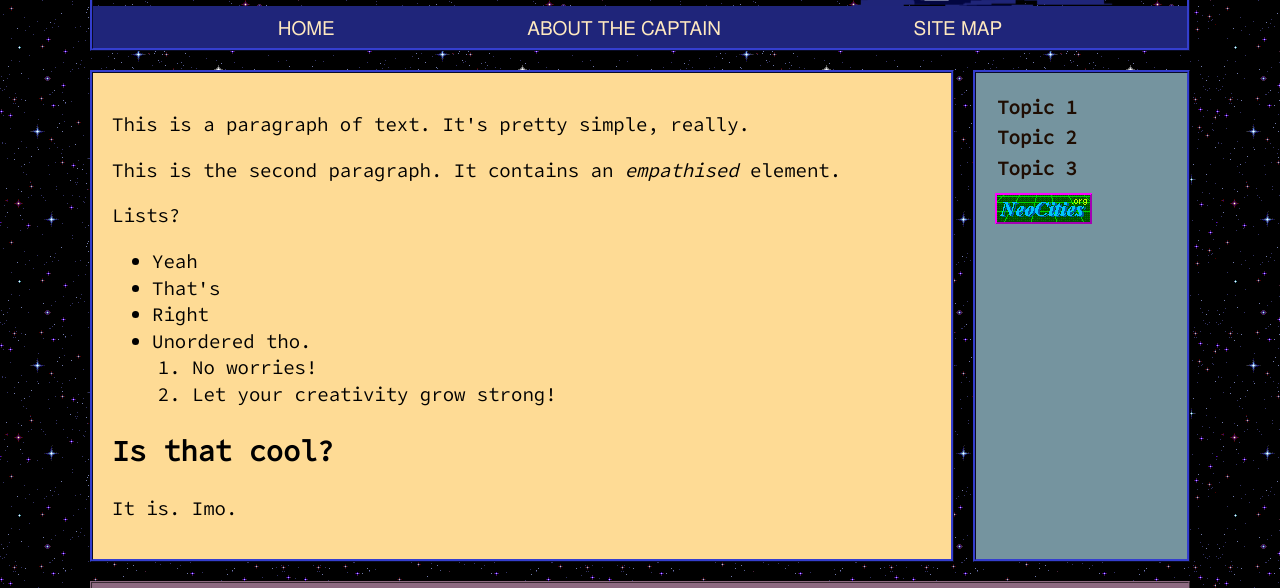
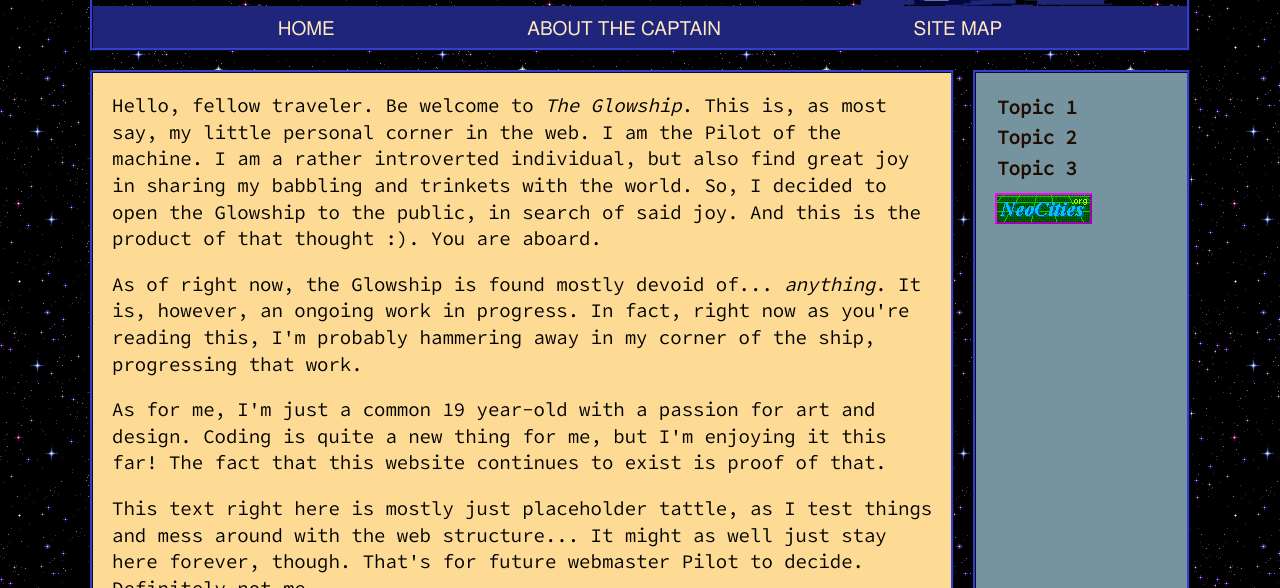
Before and after one commit to wolfdays/GScode-neo, an Eleventy site: page src/index.md in a window 1280 px wide. Shown: the part 201-789 px from the top of the page. Built offline with nearby package versions, Linux system fonts and the light colour scheme; Eleventy itself is replaced by a stand-in of ours; files that its build step writes are made by us from their sources.

Commit message:
finish setup + added index stuff

```diff
--- a/src/_includes/layout/base.njk
+++ b/src/_includes/layout/base.njk
@@ -1,7 +1,7 @@
 <!DOCTYPE html>
 <html lang="en-UK">
   <head>
-    <title>+ welcome aboard the glowship</title>
+    <title>- the glowship -</title>
     <meta charset="utf-8">
     <link rel="stylesheet" href="css/style.css">
     <link rel="icon" href="images/favicon.gif">
--- a/src/css/style.css
+++ b/src/css/style.css
@@ -1,5 +1,3 @@
-/*stylesheet start-----------------------------*/
-
 /*setting @font-face rule----------------------*/
 @font-face {
     font-family: 'bagnardsans';
@@ -19,21 +17,12 @@
 
 
   html {
-/*palette import from coloors------------------*/
-/*HEX COLOR CODES*/
---charcoal: #2e4057ff;
---air-superiority-blue: #759eb8ff;
---almond: #f1dabfff;
---persimmon: #f45d01ff;
---auburn: #a52422ff;
-/*HSLA COLOR CODES*/
+  /*VARIANTS-------------------------------------*/
   --charcoal: hsla(214, 31%, 26%, 1);
   --air-superiority-blue: hsla(203, 32%, 59%, 1);
   --almond: hsla(32, 64%, 85%, 1);
   --persimmon: hsla(23, 99%, 48%, 1);
   --auburn: hsla(1, 66%, 42%, 1);
-/*---------------------------------------------*/
-/* CSS HSL */
   --resolution-blue: hsla(236, 59%, 30%, 1);
   --scarlet: hsla(11, 100%, 50%, 1);
   --blue-ncs: hsla(198, 58%, 43%, 1);
@@ -42,16 +31,14 @@
   --cadet-gray: hsla(196, 18%, 54%, 1);
   --chinese-violet: hsla(321, 14%, 48%, 1);
   --whitishwhite: rgb(255, 233, 192)
-/*palette import end---------------------------*/
 
 
-/*HTML OTHERS----------------------------------*/
+  /*GENERAL--------------------------------------*/
     font-family: 'officecodepro';
     font-size: 19px;
     line-height: 1.4;
     text-overflow: ellipsis;
     overflow-wrap: break-word;
-/*cooler box sizing----------------------------*/
     box-sizing: border-box;
   }
 
@@ -64,7 +51,7 @@
   img {
     box-sizing: content-box;
   }
-/*box sizing end-------------------------------*/
+  /*box sizing^^---------------------------------*/
 
   /*link states----------------------------------*/
   a:link {
@@ -89,6 +76,18 @@
     outline: none;
     background-color: hsla(181, 66%, 61%, 0.2);
   }
+
+  a.darklink {
+    color: rgb(31, 13, 2);
+    font-weight: 800;
+    text-decoration: none;
+  }
+
+  a.darklink:hover {
+    color: rgb(31, 13, 2);
+    font-weight: bolder;
+    text-decoration: underline;
+  }
   /*link states end------------------------------*/
 
   /*structure------------------------------------*/
@@ -107,6 +106,46 @@
     margin: 3em auto 0;
   }
 
+  #flex {
+    display: flex;
+    margin-top: 1rem;
+    padding: 0;
+    width: 100%;
+  }
+
+  main {
+    width: calc(100% / 5 * 4);
+    padding: 0 1em 1em;
+    margin: 0;
+    background-color: var(--peach-yellow);
+    border: 0.2em ridge var(--resolution-blue);
+  }
+
+  #rightsidebar {
+    background-color: var(--cadet-gray);
+    border: 0.2em ridge var(--resolution-blue);
+    width: calc(100% / 5);
+    padding: 1em;
+    margin-left: 1rem;
+    display: flexbox;
+  }
+
+  #rightsidebar ul {
+    list-style-type: none;
+    margin: 0 0 10px;
+    padding-left: 0;
+  }
+
+  #rightsidebar li {
+    padding: 0.1em;
+  }
+
+  /*structure end--------------------------------*/
+
+  a .button {
+   size: 88px 31px;
+  }
+
   #headerarea {
     /*position: fixed;*/
     width: 100%;
@@ -122,6 +161,12 @@
     align-content: center;
     background-image: url("/images/banner-1.png");
     background-position: right;
+  }
+
+  header h1 {
+      font-family: 'bagnardsans';
+      font-style: italic;
+      color: whitesmoke;
   }
 
   nav {
@@ -167,53 +212,6 @@
     font-weight: 800;
   }
 
-a.darklink {
-  color: rgb(31, 13, 2);
-  font-weight: 800;
-  text-decoration: none;
-}
-
-a.darklink:hover {
-  color: rgb(31, 13, 2);
-  font-weight: bolder;
-  text-decoration: underline;
-}
-/*navigation links over------------------------*/
-
-#flex {
-  display: flex;
-  margin-top: 1rem;
-  padding: 0;
-  width: 100%;
-}
-
-main {
-  width: calc(100% / 5 * 4);
-  padding: 1em;
-  margin: 0;
-  background-color: var(--peach-yellow);
-  border: 0.2em ridge var(--resolution-blue);
-}
-
-#rightsidebar {
-  background-color: var(--cadet-gray);
-  border: 0.2em ridge var(--resolution-blue);
-  width: calc(100% / 5);
-  padding: 1em;
-  margin-left: 1rem;
-  display: flexbox;
-}
-
-#rightsidebar ul {
-  list-style-type: none;
-  margin: 0 0 10px;
-  padding-left: 0;
-}
-
-#rightsidebar li {
-  padding: 0.1em;
-}
-
   footer {
     background-color: var(--chinese-violet);
     border-top: solid;
@@ -240,25 +238,13 @@
     text-decoration: underline;
   }
 
-/*structure end--------------------------------*/
-
-header h1 {
-  font-family: 'bagnardsans';
-  font-style: italic;
-  color: whitesmoke;
-}
-
-a .button {
- size: 88px 31px;
-}
-
   @media screen and (max-width: 800px) {
-  #flex {
+    nav ul {
       flex-wrap: wrap;
     }
 
-  aside {
-    width: 100%;
+    #flex {
+      flex-wrap: wrap;
     }
 
     main {
@@ -267,19 +253,23 @@
 
     #rightsidebar {
       order:2;
-  }
-  nav ul {
-    flex-wrap: wrap;
+      width: 100%;
     }
    }
 
   @media screen and (orientation: portrait) {
+    #headerarea {
+      width: 100%;
+    }
+
+    header {
+      background-position: left top;
+      background-repeat: no-repeat;
+      background-size: cover;
+    }
+
     nav {
       font-size: 3vw;
-  }
-
-  #headerarea {
-    width: 100%;
     }
 
     #flex {
@@ -310,21 +300,11 @@
       padding: 0 1vw 0;
     }
 
-  header {
-    background-position: left top;
-    background-repeat: no-repeat;
-    background-size: cover;
+    footer {
+      font-size: 0.4em;
     }
 
     a.button {
       width: 20%;
     }
-
-  footer {
-    font-size: 0.4em;
   }
-
-
-
- }
-/*stylesheet end-------------------------------*/
--- a/src/index.md
+++ b/src/index.md
@@ -1,21 +1,21 @@
 ---
-title: Main Page
+title: Landing Page
 layout: layout/base.njk
 ---
 
-This is a paragraph of text. It's pretty simple, really.
+Hello, fellow traveler. Be welcome to _The Glowship_.
+This is, as most say, my little personal corner in the web. I am the Pilot of the machine. I am a rather introverted individual, but also find great joy in sharing my babbling and trinkets with the world. So, I decided to open the Glowship to the public, in search of said joy. And this is the product of that thought :). You are aboard.
 
-This is the second paragraph. It contains an *empathised* element.
+As of right now, the Glowship is found mostly devoid of... _anything_. It is, however, an ongoing work in progress. In fact, right now as you're reading this, I'm probably hammering away in my corner of the ship, progressing that work.
 
-Lists?
+As for me, I'm just a common 19 year-old with a passion for art and design. Coding is quite a new thing for me, but I'm enjoying it this far! The fact that this website continues to exist is proof of that.
 
-- Yeah
-- That's
-- Right
-- Unordered tho.
-  1. No worries!
-  2. Let your creativity grow strong!
+This text right here is mostly just placeholder tattle, as I test things and mess around with the web structure... It might as well just stay here forever, though. That's for future webmaster Pilot to decide. Definitely not me.
 
-## Is that cool?
+My current major interests are.. a few. We should probably start with Team Fortress 2. I was introduced to it by my partner around 1 month ago, and I might've gotten a bit too much into it since that. I'm currently allowing myself to indulge in my personal headcanons surrounding it, as well as reading some fanfiction. I'll possibly write about that here!
 
-It is. Imo.
+Secondly, there's sewing and fashion design, as those are the studies I'm currently professionally undergoing. It's been an interesting journey and I believe this newfound interest will follow me for the rest of my life, and crawl it's way into my very skin. So there's that! :)
+
+I have other hobbies, too. I like drawing the most, but I also do some writing, worldbuidling, character creation and other things of the like. If you asked me, I'd say I lie somewhere in the noun "creative", but I also can't quite tell you exactly where. I like creating things, and that is about it.
+
+Such as this website, which is currently sucking most of my energy. Haha...
```
Lines whose indentation alone changed are shown as unchanged.
